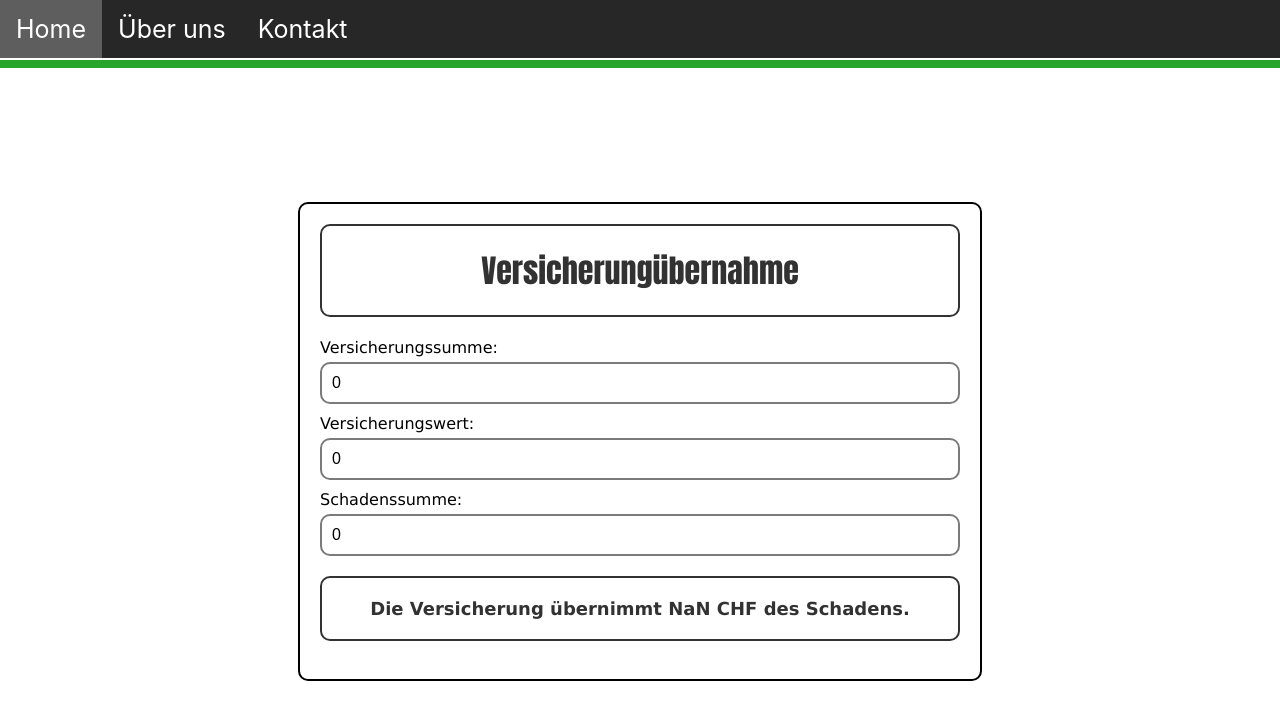
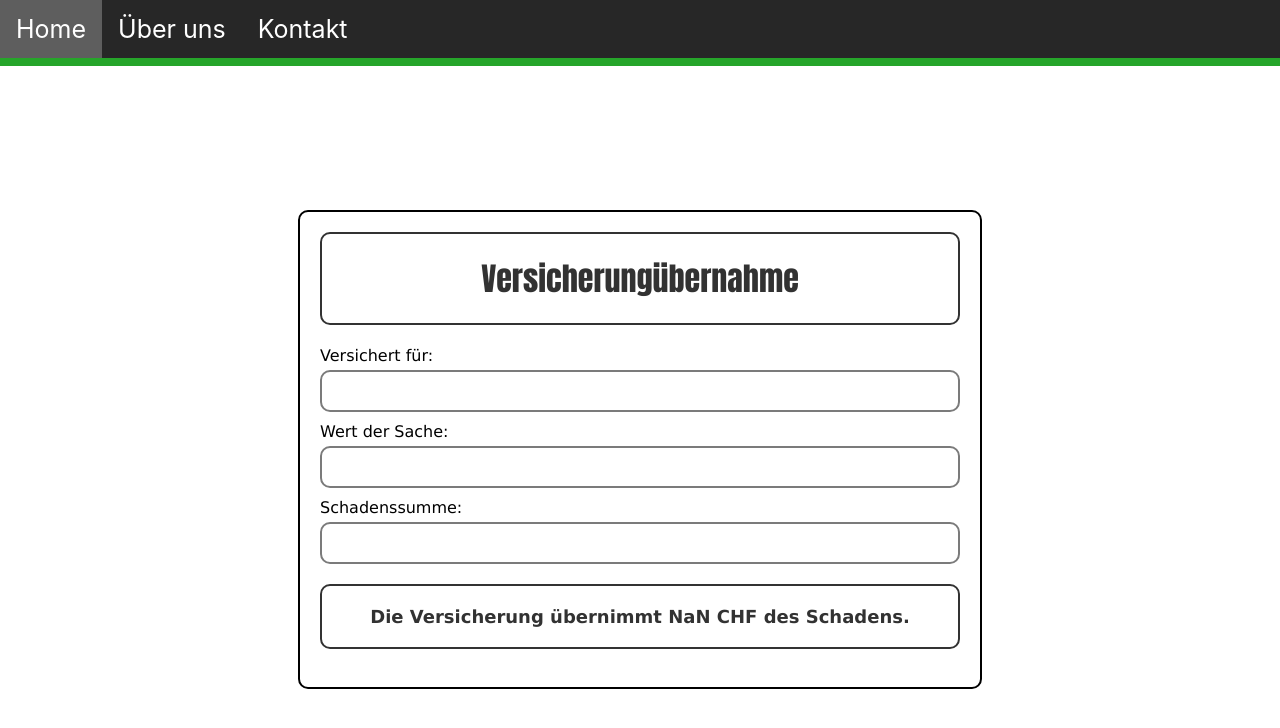
Before and after one commit to aakset/sethi_versicherungsrechner, a React (Create React App) app in the folder versicherungs_applikation/: page /summe in a window 1280 px wide. Shown: the top 728 px of the page. Built offline with nearby package versions, Linux system fonts and the light colour scheme.

Commit message:
Dokumentation

```diff
--- a/versicherungs_applikation/src/App.css
+++ b/versicherungs_applikation/src/App.css
@@ -111,7 +111,6 @@ li a:hover {
 .progress-bar {
   height: 8px;
   background-color: #26a52a;
-  position: fixed;
   top: 60px;
   transition: width 0.3s ease-in-out;
 }
--- /dev/null
+++ b/versicherungs_applikation/src/Kontakt.css
@@ -0,0 +1,34 @@
+.container {
+    padding-top: 50px;
+    padding-left: 400px;
+    padding-right: 400px;
+
+}
+
+input[type=text], select, textarea {
+  width: 100%;
+  padding: 12px;
+  border: 2px solid #000000;
+  border-radius: 5px;
+  box-sizing: border-box;
+  margin-top: 10px;
+  margin-bottom: 20px;
+  resize: vertical;
+}
+
+input[type=submit] {
+  background-color: #26a52a;
+  color: white;
+  padding: 12px 20px;
+  border: none;
+  border-radius: 4px;
+  cursor: pointer;
+}
+
+input[type=submit]:hover {
+  background-color: #337436;
+}
+
+.container {
+  border-radius: 5px;
+}
--- a/versicherungs_applikation/src/NavBarInhalt.css
+++ /dev/null
@@ -1,81 +0,0 @@
-/* Über uns / About Seite */
-
-@keyframes bounce {
-    0% {
-        transform: translateY(0);
-    }
-
-    50% {
-        transform: translateY(-18px);
-    }
-
-    100% {
-        transform: translateY(0);
-    }
-}
-
-h1 {
-    animation: bounce 0.5s;
-}
-
-
-.AboutStructure {
-    color: rgb(0, 0, 0);
-    padding-right: 500px;
-    padding-left: 500px;
-    padding-top: 50px;
-}
-
-
-p, h1 {
-    padding: 20px;
-    border: solid 2px black;
-    border-radius: 10px;
-    opacity: 0.8;
-}
-
-p {
-    font-family: 'Lucida Sans', 'Lucida Sans Regular', 'Lucida Grande', 'Lucida Sans Unicode', Geneva, Verdana, sans-serif;
-}
-
-h1 {
-    font-family: Impact, Haettenschweiler, 'Arial Narrow Bold', sans-serif ;
-}
-
-.container {
-    padding-top: 50px;
-    padding-left: 400px;
-    padding-right: 400px;
-}
-
-input[type=text], select, textarea {
-  width: 100%;
-  padding: 12px;
-  border: 2px solid #000000;
-  border-radius: 5px;
-  box-sizing: border-box;
-  margin-top: 10px;
-  margin-bottom: 20px;
-  resize: vertical;
-}
-
-input[type=submit] {
-  background-color: #26a52a;
-  color: white;
-  padding: 12px 20px;
-  border: none;
-  border-radius: 4px;
-  cursor: pointer;
-}
-
-input[type=submit]:hover {
-  background-color: #337436;
-}
-
-.container {
-  border-radius: 5px;
-}
-
-::-webkit-scrollbar {
-    display: none;
-  }
--- a/versicherungs_applikation/src/Pages/About.jsx
+++ b/versicherungs_applikation/src/Pages/About.jsx
@@ -1,5 +1,5 @@
 import React from "react";
-import "../NavBarInhalt.css";
+import "../UeberUns.css";
 
 
 function About() {
--- a/versicherungs_applikation/src/Pages/Kontakt.jsx
+++ b/versicherungs_applikation/src/Pages/Kontakt.jsx
@@ -1,5 +1,5 @@
 import React from "react";
-import "../NavBarInhalt.css";
+import "../Kontakt.css";
 
 function Kontakt() {
 
--- a/versicherungs_applikation/src/Pages/Summe.js
+++ /dev/null
@@ -1,51 +0,0 @@
-import React, { useState } from "react";
-import "../Summe.css";
-
-function Summe() {
-  const [inputSumme, setInputSumme] = useState(0);
-  const [inputWert, setInputWert] = useState(0);
-  const [inputSchaden, setInputSchaden] = useState(0);
-
-  const calculateInsurance = () => {
-    const insurance = (inputSumme / inputWert) * inputSchaden;
-    return insurance.toFixed(2);
-  };
-
-  return (
-    <div className="Summe">
-      <h1>Versicherungübernahme</h1>
-      <div className="Inputs">
-        <label htmlFor="inputSumme">Versicherungssumme: </label>
-        <input
-          type="number"
-          id="inputSumme"
-          value={inputSumme}
-          onChange={(e) => setInputSumme(parseFloat(e.target.value))}
-        />
-      </div>
-
-      <div className="Inputs">
-        <label htmlFor="inputWert">Versicherungswert: </label>
-        <input
-          type="number"
-          id="inputWert"
-          value={inputWert}
-          onChange={(e) => setInputWert(parseFloat(e.target.value))}
-        />
-      </div>
-
-      <div className="Inputs">
-        <label htmlFor="inputSchaden">Schadenssumme: </label>
-        <input
-          type="number"
-          id="inputSchaden"
-          value={inputSchaden}
-          onChange={(e) => setInputSchaden(parseFloat(e.target.value))}
-        />
-      </div>
-      <p>Die Versicherung übernimmt {calculateInsurance()} CHF des Schadens.</p>
-    </div>
-  );
-}
-
-export default Summe;
--- /dev/null
+++ b/versicherungs_applikation/src/Pages/Summe.jsx
@@ -0,0 +1,67 @@
+import React, { useState } from "react";
+import "../Summe.css";
+
+function Summe() {
+  const [inputSumme, setInputSumme] = useState();
+  const [inputWert, setInputWert] = useState();
+  const [inputSchaden, setInputSchaden] = useState();
+
+  const calculateInsurance = () => {
+    const insurance = (inputSumme / inputWert) * inputSchaden;
+    return insurance.toFixed(2);
+  };
+
+  const pressEnter = (event) => {
+    if (event.key === "Enter") {
+      if (inputSumme < inputWert) {
+        alert("Achtung! Sie sind unterversichert.");
+      } else if (inputSumme > inputWert) {
+        alert("Achtung! Sie sind überversichert.");
+      }
+    }
+  };
+
+  return (
+    <div className="Summe">
+      <h1>Versicherungübernahme</h1>
+      <div className="Inputs">
+        <label htmlFor="inputSumme">Versichert für: </label>
+        <input
+          type="number"
+          min={0}
+          id="inputSumme"
+          value={inputSumme}
+          onChange={(e) => setInputSumme(parseFloat(e.target.value))}
+          onKeyDown={pressEnter}
+        />
+      </div>
+
+      <div className="Inputs">
+        <label htmlFor="inputWert">Wert der Sache: </label>
+        <input
+          type="number"
+          min={0}
+          id="inputWert"
+          value={inputWert}
+          onChange={(e) => setInputWert(parseFloat(e.target.value))}
+          onKeyDown={pressEnter}
+        />
+      </div>
+
+      <div className="Inputs">
+        <label htmlFor="inputSchaden">Schadenssumme: </label>
+        <input
+          type="number"
+          min={0}
+          id="inputSchaden"
+          value={inputSchaden}
+          onChange={(e) => setInputSchaden(parseFloat(e.target.value))}
+          onKeyDown={pressEnter}
+        />
+      </div>
+      <p>Die Versicherung übernimmt {calculateInsurance()} CHF des Schadens.</p>
+    </div>
+  );
+}
+
+export default Summe;
--- a/versicherungs_applikation/src/Summe.css
+++ b/versicherungs_applikation/src/Summe.css
@@ -47,8 +47,3 @@ p {
     margin-top: 20px;
     text-align: center;
 }
-
-
-::-webkit-scrollbar {
-    display: none;
-  }
--- /dev/null
+++ b/versicherungs_applikation/src/UeberUns.css
@@ -0,0 +1,43 @@
+/* Über uns / About Seite */
+
+@keyframes bounce {
+    0% {
+        transform: translateY(0);
+    }
+
+    50% {
+        transform: translateY(-18px);
+    }
+
+    100% {
+        transform: translateY(0);
+    }
+}
+
+h1 {
+    animation: bounce 0.5s;
+}
+
+
+.AboutStructure {
+    color: rgb(0, 0, 0);
+    padding-right: 500px;
+    padding-left: 500px;
+    padding-top: 50px;
+}
+
+
+p, h1 {
+    padding: 20px;
+    border: solid 2px black;
+    border-radius: 10px;
+    opacity: 0.8;
+}
+
+p {
+    font-family: 'Lucida Sans', 'Lucida Sans Regular', 'Lucida Grande', 'Lucida Sans Unicode', Geneva, Verdana, sans-serif;
+}
+
+h1 {
+    font-family: Impact, Haettenschweiler, 'Arial Narrow Bold', sans-serif ;
+}
```
Also changed, not shown: 1 other file (tests, documents, lock files or other folders).
